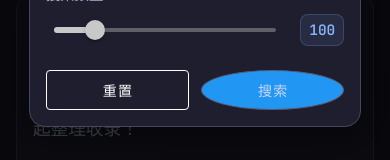
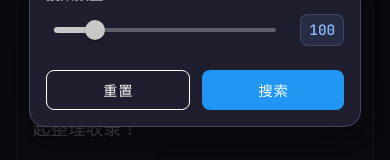
Before and after one commit to RandomNEET/random-2hu-stuff, a Vue app in the folder frontend/: page /about in a window 390 px wide. Both pictures are taken after a click on the button 226 px from the left and 35 px from the top of the page. Shown: the part 598-758 px from the top of the page. Built offline with nearby package versions, Linux system fonts and the light colour scheme; no server answers.

Commit message:
fix search button

```diff
--- a/frontend/src/components/Header.vue
+++ b/frontend/src/components/Header.vue
@@ -344,7 +344,7 @@
           <v-btn
             variant="flat"
             color="primary"
-            class="mobile-search-btn"
+            class="mobile-search-action-btn"
             @click="handleMobileSearch"
           >
             搜索
@@ -928,7 +928,7 @@ onBeforeUnmount(() => {
 }
 
 .mobile-reset-btn,
-.mobile-search-btn {
+.mobile-search-action-btn {
   flex: 1;
   font-family: 'JetBrains Mono', monospace;
   font-weight: 500;
@@ -936,6 +936,7 @@ onBeforeUnmount(() => {
   display: flex;
   align-items: center;
   justify-content: center;
+  border-radius: 8px !important;
 }
 
 /* Responsive design */
```
